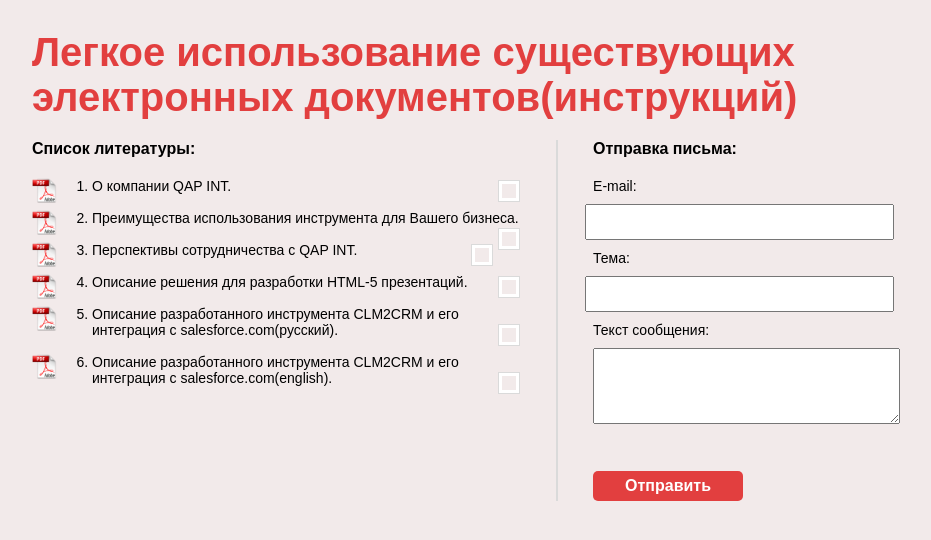
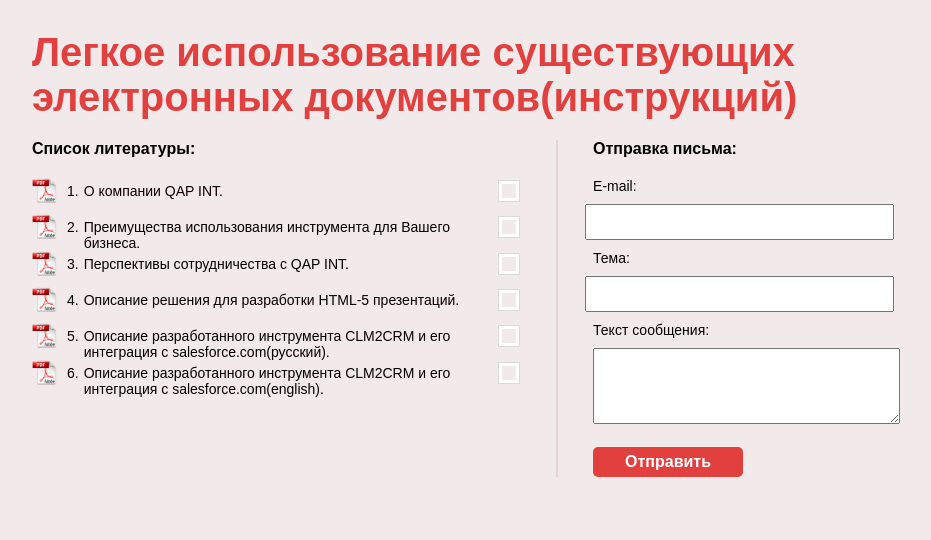
Before and after one commit to kovalenkoroma/knockout-task, a plain HTML site: page index.html in a window 1280 px wide. Shown: the whole page, without its empty margins (182-1113 px from the left). Drawn offline with Linux system fonts and the light colour scheme.

Commit message:
new version

```diff
--- a/index.html
+++ b/index.html
@@ -11,14 +11,15 @@
    <h1>Легкое использование существующих электронных документов(инструкций)</h1>
     <div class="list-of-references">
         <p class="content-title">Список литературы:</p>
-        <ol data-bind="foreach: literature">
-            <img src="images/reader.png" alt="icon">
-            <li>
-                 <span data-bind="text: $data"></span>
-                 <input type="checkbox"  data-bind="checked: $parent.selectedLiterature, attr: { value: $data }" />
-            </li>
-            <br>
-        </ol>
+        <div data-bind="foreach: literature" class="all-literature">
+            <div>
+                <img src="images/reader.png" alt="icon">
+                <p data-bind="text: id + '.'"></p>
+                <p data-bind="text: title" class="title"></p>
+                <input type="checkbox"  data-bind="checked: $parent.selectedLiterature, attr: {value: id +'.' + ' '+ title}" />
+                <br>
+            </div>
+        </div>
     </div>
     <div class="letter-sending">
         <p class="content-title">Отправка письма:</p>
@@ -28,12 +29,10 @@
             <textarea data-bind="value: message"></textarea>
         </p>
         <div class="selected-literature">
-            <ol data-bind="foreach: $root.selectedLiterature">
-                <li
+            <div data-bind="foreach: $root.selectedLiterature">
                 <span data-bind="text: $data"></span>
-                </li>
-            </ol>
-            <br/>
+                <br/>
+            </div>
         </div>
         <input type="submit" data-bind="click: submitInformation" value="Отправить" />
         <p class="warning" data-bind="visible: warning">Пожалуйста, заполните все поля формы</p>
--- a/script.js
+++ b/script.js
@@ -3,14 +3,14 @@ function ViewModel(){
     this.topic=ko.observable();
     this.message=ko.observable();
     this.literature=[
-        "О компании QAP INT.",
-        "Преимущества использования инструмента для Вашего бизнеса.",
-        "Перспективы сотрудничества с QAP INT.",
-        "Описание решения для разработки HTML-5 презентаций.",
-        "Описание разработанного инструмента CLM2CRM и его интеграция с salesforce.com(русский).",
-        "Описание разработанного инструмента CLM2CRM и его интеграция с salesforce.com(english)."
+        {id:1,title:"О компании QAP INT."},
+        {id:2,title:"Преимущества использования инструмента для Вашего бизнеса."},
+        {id:3,title:"Перспективы сотрудничества с QAP INT."},
+        {id:4,title:"Описание решения для разработки HTML-5 презентаций."},
+        {id:5,title:"Описание разработанного инструмента CLM2CRM и его интеграция с salesforce.com(русский)."},
+        {id:6,title:"Описание разработанного инструмента CLM2CRM и его интеграция с salesforce.com(english)."}
     ];
-    this.selectedLiterature=ko.observableArray([]);
+    this.selectedLiterature=ko.observableArray();
     this.selectedLiteratureList=ko.observable(false);
     this.letterSend=ko.observable(true);
     this.warning=ko.observable(false);
--- a/style.css
+++ b/style.css
@@ -35,14 +35,25 @@ h1{
     font-size:16px;
     font-weight:bold;
 }
-.list-of-references img{
+.all-literature img{
     float:left;
     width:25px;
 }
-.list-of-references ol li{
-    margin-left:60px;
+.all-literature div{
+    margin:20px 0;
+    clear:both;
 }
-.list-of-references ol li input{
+.all-literature div p{
+    margin:5px 0 0 5px;
+    float:left;
+}
+.all-literature div p:first-of-type{
+    margin-left:10px;
+}
+.title{
+    max-width: 80%;
+}
+.all-literature div input{
     float:right;
 }
 input[type="checkbox"]{
```
